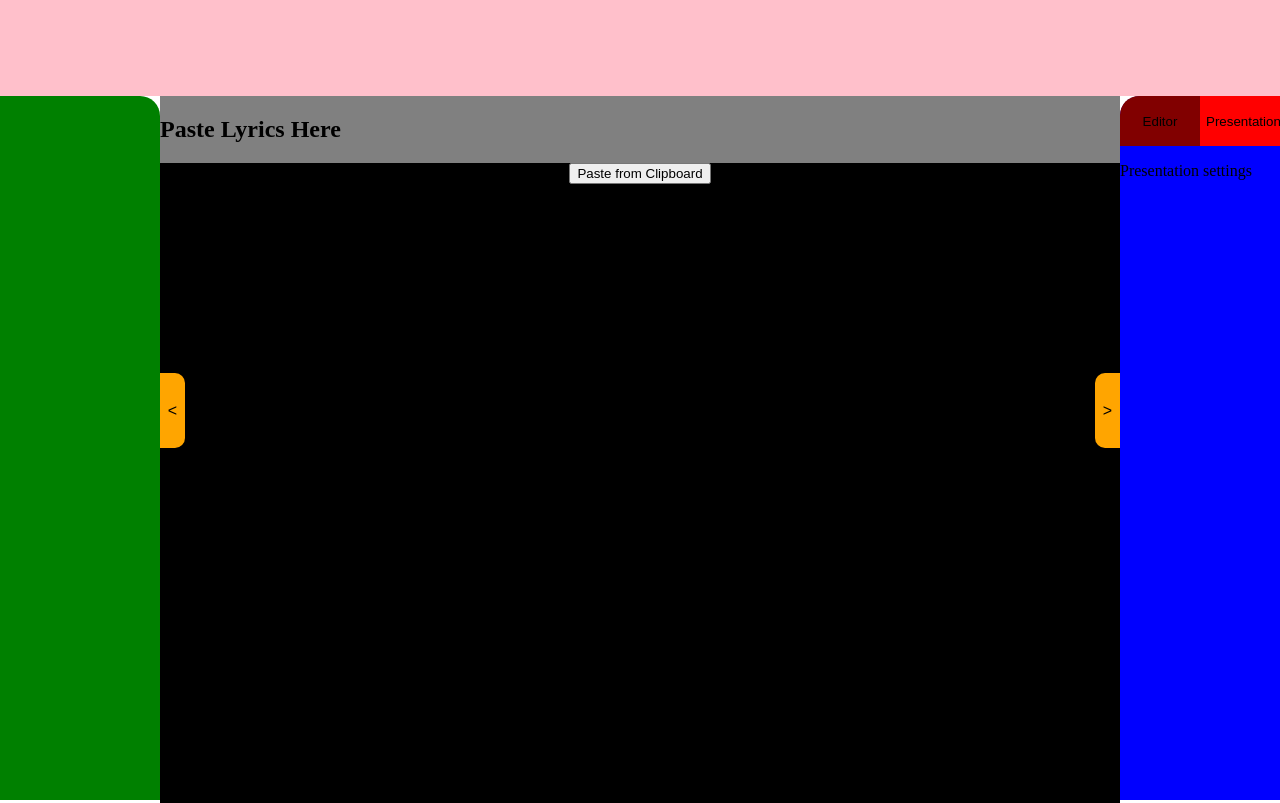
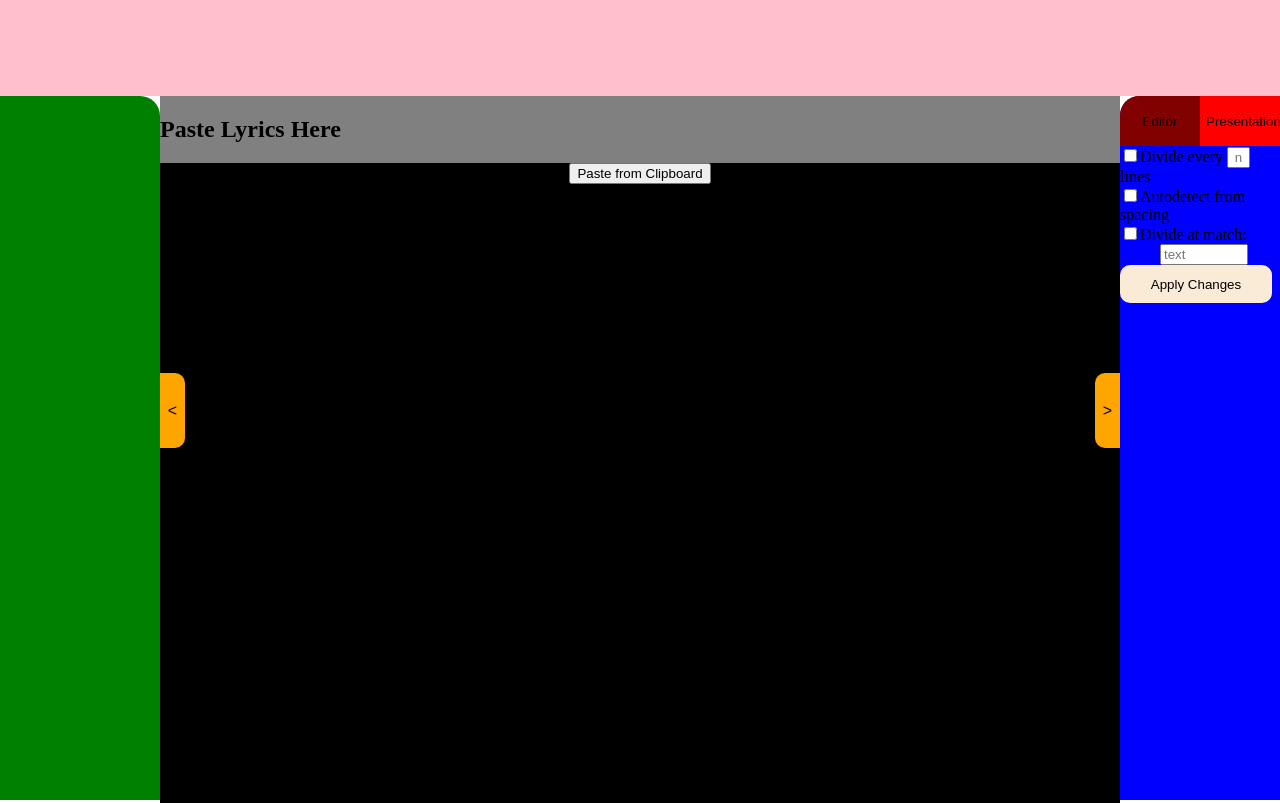
Before and after one commit to MasterTemple/CSCI-450-Group-Project, a SvelteKit app: page / in a window 1280 px wide. Both pictures are taken after a click on the button "Presentation". Built offline with nearby package versions, Linux system fonts and the light colour scheme.

Commit message:
adding buttons

```diff
--- a/src/routes/PresentationSettings.svelte
+++ b/src/routes/PresentationSettings.svelte
@@ -4,10 +4,37 @@
 
 </script>
 
-<p>Presentation settings</p>
+<div>
+    <input type="checkbox" id="divideEveryCheck"><label>Divide every <input type="text" id="divideEveryLines" name="divideEveryLines" placeholder="n"> lines</label>
+    <br>
+    <input type="checkbox" id="autodetectCheck"><label>Autodetect from spacing</label>
+    <br>
+    <input type="checkbox" id="divideAtMatchCheck"><label>Divide at match: <input type="text" id="divideAtMatch" name="divideAtMatch" placeholder="text"></label>
+</div>
+
+<button id="applyChangesButton">Apply Changes</button>
+
 <style>
 
 
+#applyChangesButton {
+    background-color: antiquewhite;
+    border: none;
+    border-radius: 10px;
+    height: 3vw;
+    width: 95%;
 
+}
+
+#divideEveryLines {
+    width: 15px;
+    text-align: center;
+}
+
+#divideAtMatch {
+    position: relative;
+    width: 50%;
+    left: 25%;
+}
 
 </style>
```
